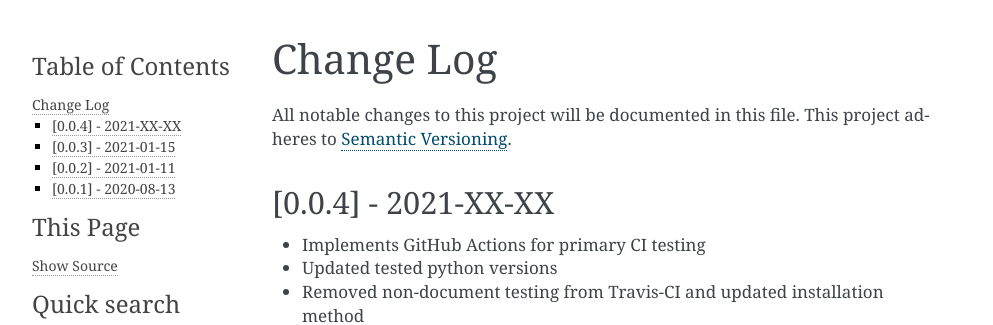
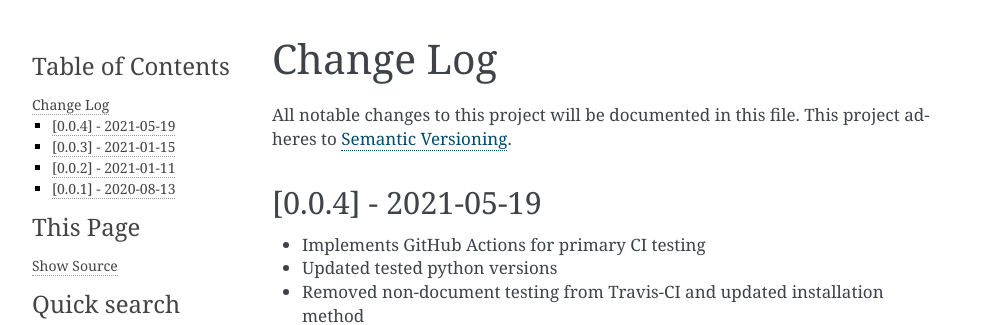
Before and after one commit to pysat/pysatSpaceWeather, a Sphinx documentation site: the page built from docs/history.rst, in a window 1280 px wide. Shown: the top 325 px of the page, without its empty margins (148-1141 px from the left). Built offline with Sphinx 7.4.7, drawn with Linux system fonts in a browser that asks for light colours; part of the change alters nothing that is shown.

```diff
--- a/CHANGELOG.md
+++ b/CHANGELOG.md
@@ -3,7 +3,7 @@ Change Log
 All notable changes to this project will be documented in this file.
 This project adheres to [Semantic Versioning](https://semver.org/).
 
-[0.0.4] - 2021-XX-XX
+[0.0.4] - 2021-05-19
 --------------------
 * Implements GitHub Actions for primary CI testing
 * Updated tested python versions
--- a/docs/conf.py
+++ b/docs/conf.py
@@ -129,14 +129,14 @@ latex_elements = {}
 # Grouping the document tree into LaTeX files. List of tuples
 # (source start file, target name, title,
 #  author, documentclass [howto, manual, or own class]).
-latex_documents = [(master_doc, 'pysatSpaceWeather.tex',
-                    'pysatSpaceWeather Documentation', author, 'manual')]
+latex_documents = [(master_doc, '{:s}.tex'.format(project),
+                    '{:s} Documentation'.format(project), author, 'manual')]
 
 # -- Options for manual page output ---------------------------------------
 
 # One entry per manual page. List of tuples
 # (source start file, name, description, authors, manual section).
-man_pages = [(master_doc, project, 'pysatSpaceWeather Documentation', [author],
+man_pages = [(master_doc, project, '{:s} Documentation'.format(project), [author],
               1)]
 
 # -- Options for Texinfo output -------------------------------------------
@@ -144,7 +144,7 @@ man_pages = [(master_doc, project, 'pysatSpaceWeather Documentation', [author],
 # Grouping the document tree into Texinfo files. List of tuples
 # (source start file, target name, title, author,
 #  dir menu entry, description, category)
-texinfo_documents = [(master_doc, project, 'pysatSpaceWeather Documentation',
+texinfo_documents = [(master_doc, project, '{:s} Documentation'.format(project),
                       author, project, 'Tools for space weather indices.',
                       'Space Physics')]
 
```
